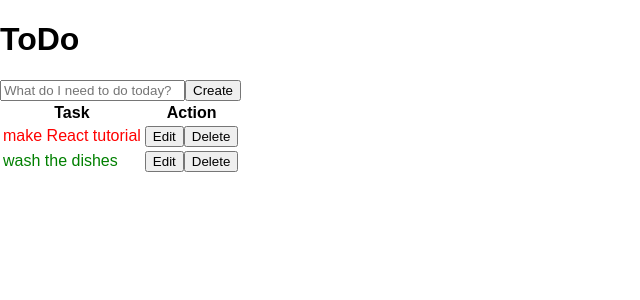
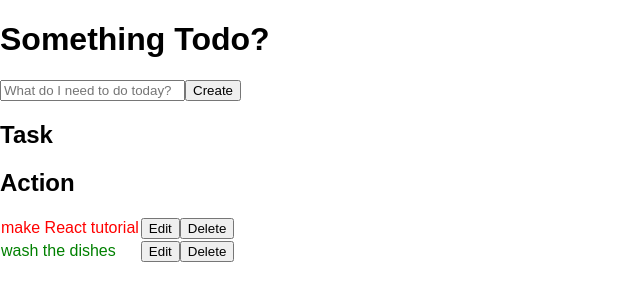
Before and after one commit to nejohnston/todo-list, a React (Create React App) app: page / in a window 1280 px wide. Shown: the top 300 px of the page, without its empty margins (0-640 px from the left). Built offline with nearby package versions, Linux system fonts and the light colour scheme.

Commit message:
Centered app in browser

```diff
--- a/src/App.js
+++ b/src/App.js
@@ -27,8 +27,8 @@ class App extends Component {
 
   render() {
     return (
-      <div>
-      <h1>ToDo</h1>
+      <div class="container">
+      <h1>Something Todo?</h1>
       <CreateTodo createTask={this.createTask.bind(this)} />
       <TodosList
             todos={this.state.todos}
--- a/src/todos-list-header.js
+++ b/src/todos-list-header.js
@@ -4,12 +4,10 @@ import './App.css';
 export default class TodosListHeader extends React.Component {
   render() {
     return (
-          <thead>
-              <tr>
-                  <th>Task</th>
-                  <th>Action</th>
-              </tr>
-          </thead>
+              <div>
+                  <h2>Task</h2>
+                  <h2>Action</h2>
+              </div>
     );
   }
 }
--- a/src/todos-list.js
+++ b/src/todos-list.js
@@ -12,12 +12,12 @@ export default class TodosList extends React.Component {
 
   render() {
     return (
-      <table>
+      <div>
         <TodosListHeader />
-        <tbody>
+        <div>
           {this.renderItems()}
-        </tbody>
-      </table>
+        </div>
+      </div>
     );
   }
 }
```
